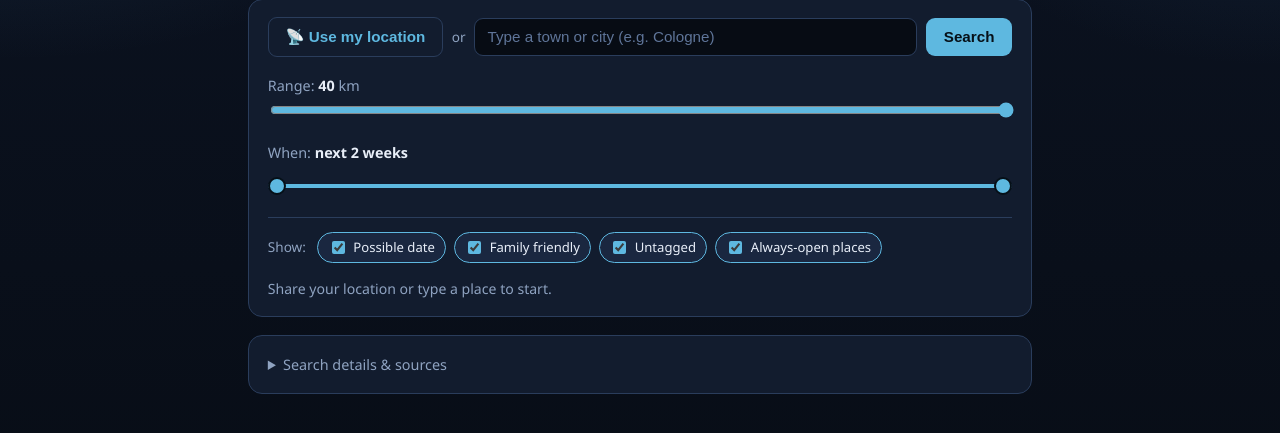
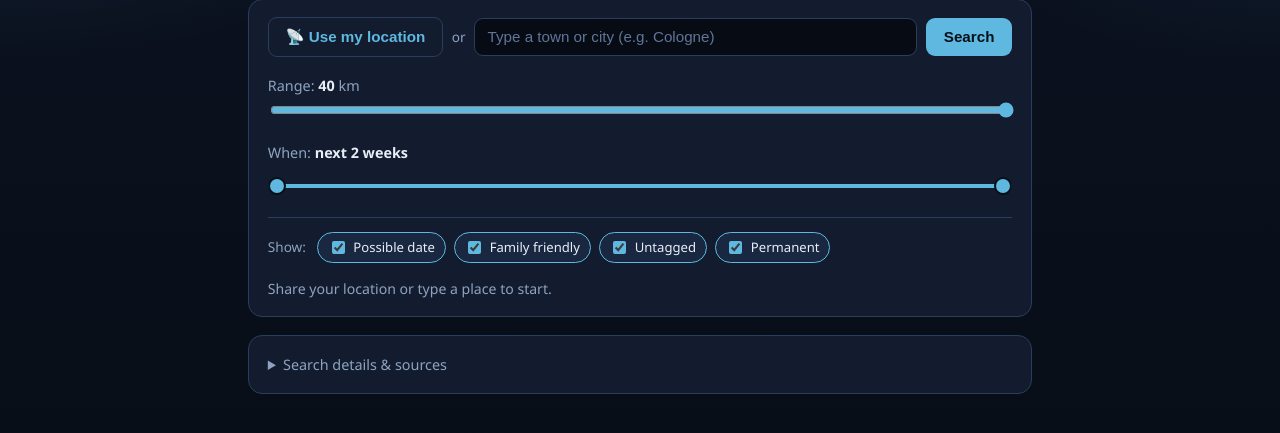
Before and after one commit to TheRealDeltrex/Local-Event-Finder, a Flask app: page / in a window 1280 px wide. Shown: the part 134-567 px from the top of the page. Run offline with Flask 3, Linux system fonts and the light colour scheme.

Commit message:
Rename "open any day"/"Always-open" to "permanent" in the UI
Permanent places now read "Museum · permanent" (when no hours are listed), and
the filter chip is labelled "Permanent". Applied to the Flask app, the
in-browser page and the Android app; signed release APK rebuilt.

Co-Authored-By: Claude Opus 4.8 <noreply@anthropic.com>
Claude-Session: https://claude.ai/code/session_01XpTMvHnHXmTX147akeZKrg

```diff
--- a/docs/app.html
+++ b/docs/app.html
@@ -56,7 +56,7 @@
         <label class="chip-toggle"><input type="checkbox" class="tag-filter" value="date" checked /><span>Possible date</span></label>
         <label class="chip-toggle"><input type="checkbox" class="tag-filter" value="family" checked /><span>Family friendly</span></label>
         <label class="chip-toggle"><input type="checkbox" class="tag-filter" value="__untagged__" checked /><span>Untagged</span></label>
-        <label class="chip-toggle" title="Always-open places like museums, parks and pools"><input type="checkbox" class="tag-filter" value="__permanent__" checked /><span>Always-open places</span></label>
+        <label class="chip-toggle" title="Permanent places like museums, parks and pools"><input type="checkbox" class="tag-filter" value="__permanent__" checked /><span>Permanent</span></label>
       </div>
 
       <p id="status" class="status" role="status"></p>
--- a/docs/webapp.js
+++ b/docs/webapp.js
@@ -449,7 +449,7 @@ function render() {
   for (const ev of shown) {
     const card = document.createElement("article"); card.className = "card event";
     const whenText = ev.permanent
-      ? `${ev.category || "Place"} · ${ev.hours ? prettyHours(ev.hours) : "open any day"}`
+      ? `${ev.category || "Place"} · ${ev.hours ? prettyHours(ev.hours) : "permanent"}`
       : fmtWhenRange(ev.start, ev.end);
     const descText = ev.permanent ? "" : (ev.description || "");
     card.innerHTML = `<div class="event-main">
--- a/static/app.js
+++ b/static/app.js
@@ -124,7 +124,7 @@ function render() {
     a.textContent = ev.title;
     a.href = ev.url || "#";
     node.querySelector(".event-when").textContent = ev.permanent
-      ? `${ev.category || "Place"} · ${ev.hours ? prettyHours(ev.hours) : "open any day"}`
+      ? `${ev.category || "Place"} · ${ev.hours ? prettyHours(ev.hours) : "permanent"}`
       : fmtWhenRange(ev.start, ev.end);
     const distEl = node.querySelector(".event-dist");
     if (ev.distance_km != null) {
--- a/templates/index.html
+++ b/templates/index.html
@@ -52,9 +52,9 @@
           <input type="checkbox" class="tag-filter" value="__untagged__" checked />
           <span>Untagged</span>
         </label>
-        <label class="chip-toggle" title="Always-open places like museums, parks and pools">
+        <label class="chip-toggle" title="Permanent places like museums, parks and pools">
           <input type="checkbox" class="tag-filter" value="__permanent__" checked />
-          <span>Always-open places</span>
+          <span>Permanent</span>
         </label>
       </div>
 
```
Also changed, not shown: 2 other files.
